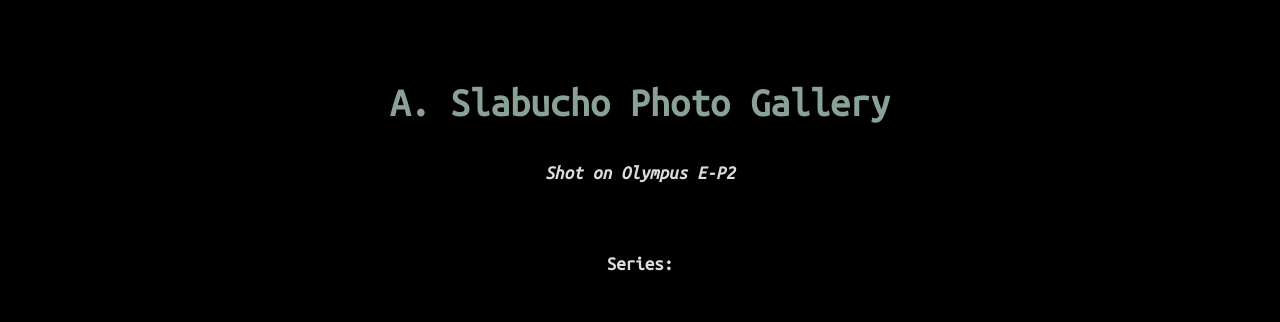
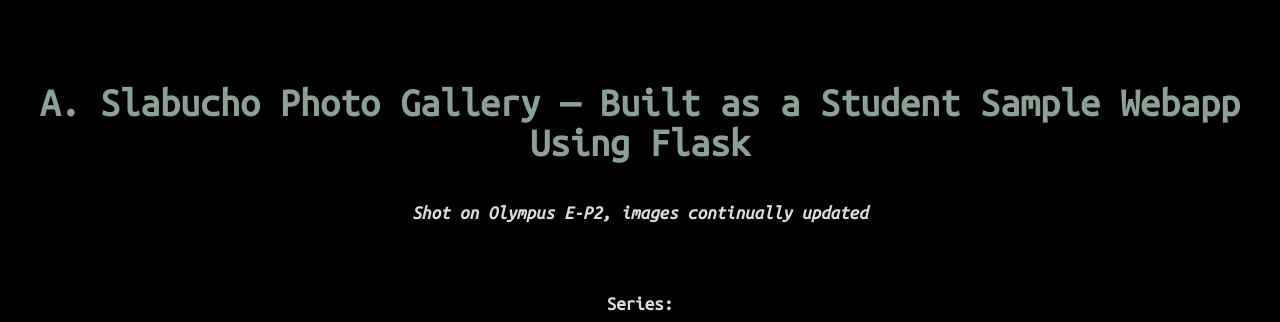
Before and after one commit to an-sla/portfolio_webapp, a Flask app: template templates/index.html in a window 1280 px wide. Shown: the top 322 px of the page. Run offline with Flask 2, Linux system fonts and the light colour scheme; the template is opened without the code that fills it, so the values that code supplies are empty; parts of the project's set-up code (start-up, migrations or seed data) failed here and were passed over; some libraries are stand-ins or nearby versions.

Commit message:
Updating index.html

```diff
--- a/templates/index.html
+++ b/templates/index.html
@@ -9,8 +9,8 @@
         <script src="/static/index.js"></script>
     </head>
     <body>
-        <h3>A. Slabucho Photo Gallery</h3>
-        <h4><i>Shot on Olympus E-P2</i></h4>
+        <h3>A. Slabucho Photo Gallery — Built as a Student Sample Webapp Using Flask</h3>
+        <h4><i>Shot on Olympus E-P2, images continually updated</i></h4>
         <h5>Series:</h5>
         <div class="row side-buffers vertical-buffers">
             <div class="column">
```
